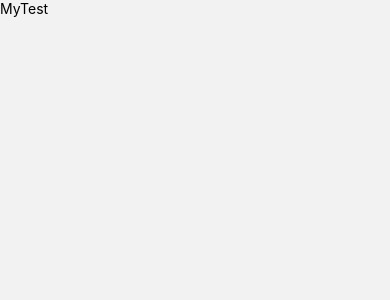
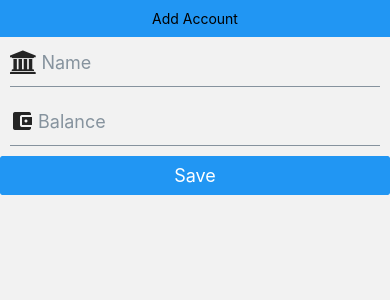
Before and after one commit to prakashgun/my_exp, a React Native app: screen /AddAccount in a window 390 px wide. Before the commit this address had no page. Shown: the top 300 px of the page. Built offline with nearby package versions, Linux system fonts and the light colour scheme.

Commit message:
Adding account screen added

```diff
--- a/package.json
+++ b/package.json
@@ -21,7 +21,8 @@
     "react-native-reanimated": "^2.12.0",
     "react-native-safe-area-context": "^4.4.1",
     "react-native-screens": "^3.18.2",
-    "react-native-vector-icons": "^9.2.0"
+    "react-native-vector-icons": "^9.2.0",
+    "react-uuid": "^2.0.0"
   },
   "devDependencies": {
     "@babel/core": "^7.12.9",
--- /dev/null
+++ b/src/components/AddAcount.tsx
@@ -0,0 +1,60 @@
+import { useNavigation } from '@react-navigation/native'
+import React, { useState } from 'react'
+import { Alert, StyleSheet, View } from 'react-native'
+import { Button, Header, Input } from '@rneui/themed'
+import { addAccount } from '../common/dbQueries'
+import uuid from 'react-uuid'
+
+
+const AddAccount = () => {
+    const navigation = useNavigation<any>()
+    const [name, setName] = useState<string>('')
+    const [balance, setBalance] = useState<any>()
+
+    const onAddItemPress = async () => {
+
+        if (name.length < 2) {
+            Alert.alert('Name should have atleast two characters')
+            return
+        }
+
+        if (!balance) {
+            Alert.alert('Account balance cannot be empty')
+            return
+        }
+
+        await addAccount({
+            id: uuid(),
+            name: name,
+            initial_balance: balance
+        })
+
+        console.log('Account saved')
+        navigation.goBack()
+    }
+
+    return (
+        <View>
+            <Header
+                leftComponent={{ onPress: () => navigation.navigate('Menu') }}
+                centerComponent={{ text: 'Add Account' }}
+            />
+            <Input
+                placeholder="Name"
+                leftIcon={{ type: 'font-awesome', name: 'bank' }}
+                onChangeText={setName}
+            />
+            <Input
+                placeholder="Balance"
+                leftIcon={{ type: 'material-icons', name: 'account-balance-wallet' }}
+                keyboardType="numeric"
+                onChangeText={setBalance}
+            />
+            <Button title="Save" onPress={onAddItemPress} />
+        </View>
+    )
+}
+
+export default AddAccount
+
+const styles = StyleSheet.create({})
--- a/src/components/AppNavigator.tsx
+++ b/src/components/AppNavigator.tsx
@@ -1,7 +1,8 @@
 import { NavigationContainer } from '@react-navigation/native'
 import { createNativeStackNavigator } from '@react-navigation/native-stack'
 import React from 'react'
-import MyTest from './MyTest'
+import AccountList from './AccountList'
+import AddAccount from './AddAcount'
 
 const Stack = createNativeStackNavigator()
 
@@ -9,8 +10,8 @@ const AppNavigator = () => {
   return (
     <NavigationContainer>
       <Stack.Navigator screenOptions={{ headerShown: false }}>
-        <Stack.Screen name="AccountList" component={MyTest} />
-
+        <Stack.Screen name="AccountList" component={AccountList} />
+        <Stack.Screen name="AddAccount" component={AddAccount} />
       </Stack.Navigator>
     </NavigationContainer>
   )
```
Also changed, not shown: 1 other file (tests, documents, lock files or other folders).
